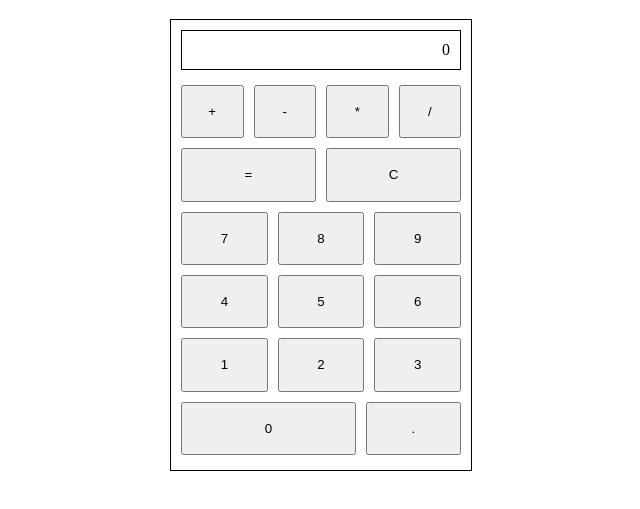
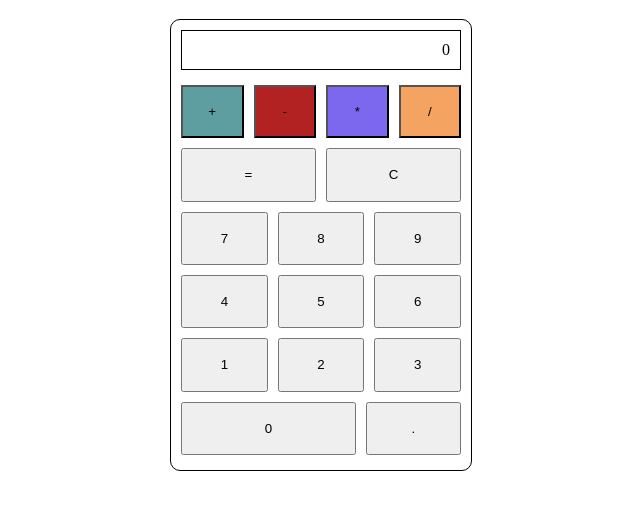
Before and after one commit to emiledrablant/odin-calculator, a plain HTML site: page index.html in a window 1280 px wide. Shown: the part 61-570 px from the top of the page, without its empty margins (319-959 px from the left). Drawn offline with Linux system fonts and the light colour scheme.

Commit message:
add bare minimum css

```diff
--- a/style.css
+++ b/style.css
@@ -13,6 +13,7 @@ h1 {
     width: 300px;
     height: 450px;
     border: solid 1px black;
+    border-radius: 10px;
     margin: auto;
     display: flex;
     flex-direction: column;
@@ -38,3 +39,19 @@ button {
 .zero {
     flex-grow: 2;
 }
+
+.plus {
+    background-color: cadetblue;
+}
+
+.minus {
+    background-color: firebrick;
+}
+
+.mult {
+    background-color:mediumslateblue;
+}
+
+.divi {
+    background-color: sandybrown;
+}
```
